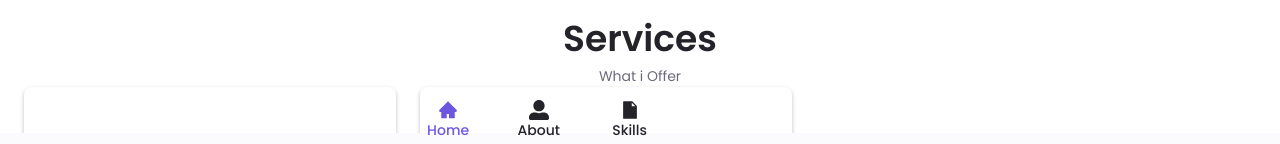
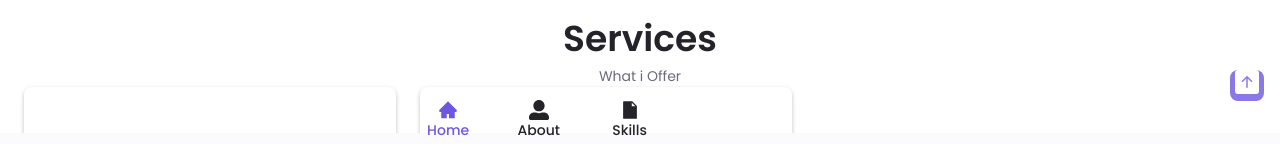
Before and after one commit to Yuvadi29/AdiPortfolio, a React (Create React App) app in the folder client/: page /skills in a window 1280 px wide. Shown: the part 619-763 px from the top of the page. Built offline with nearby package versions, Linux system fonts and the light colour scheme.

Commit message:
ScrollToTop Button Added

```diff
--- a/client/src/components/Footer/Footer.jsx
+++ b/client/src/components/Footer/Footer.jsx
@@ -1,5 +1,6 @@
 import React from 'react';
 import { BsInstagram, BsYoutube, BsGithub } from 'react-icons/bs';
+import ScrollTop from '../ScrollTop/ScrollTop';
 import './Footer.css';
 
 const Footer = () => {
@@ -43,6 +44,7 @@ const Footer = () => {
                     <p className="footer__copy">&#169; Aditya Trivedi. All Rights Reserved</p>
                 </div>
             </footer>
+            <ScrollTop/>
         </div>
     )
 }
--- /dev/null
+++ b/client/src/components/ScrollTop/ScrollTop.css
@@ -0,0 +1,20 @@
+.scrollup {
+    position: fixed;
+    right: 1rem;
+    bottom: 5rem;
+    background-color: var(--primary-color);
+    opacity: 0.8;
+    padding: 0 .3rem;
+    border-radius: .5rem;
+    z-index: var(--z-tooltip);
+    transition: .5s;
+}
+
+.scrollup:hover {
+    background-color: var(--primary-color-alt);
+}
+
+.scrollup__icon{
+    font-size: 1.5rem;
+    color: #FFF;
+}
--- /dev/null
+++ b/client/src/components/ScrollTop/ScrollTop.jsx
@@ -0,0 +1,15 @@
+import React from 'react';
+import { BsArrowUpSquareFill } from 'react-icons/bs';
+import './ScrollTop.css';
+
+const ScrollTop = () => {
+    return (
+        <div>
+            <a href="#" className="scrollup" id="scroll-up">
+                <BsArrowUpSquareFill className='scrollup__icon' />
+            </a>
+        </div>
+    )
+}
+
+export default ScrollTop;
```
